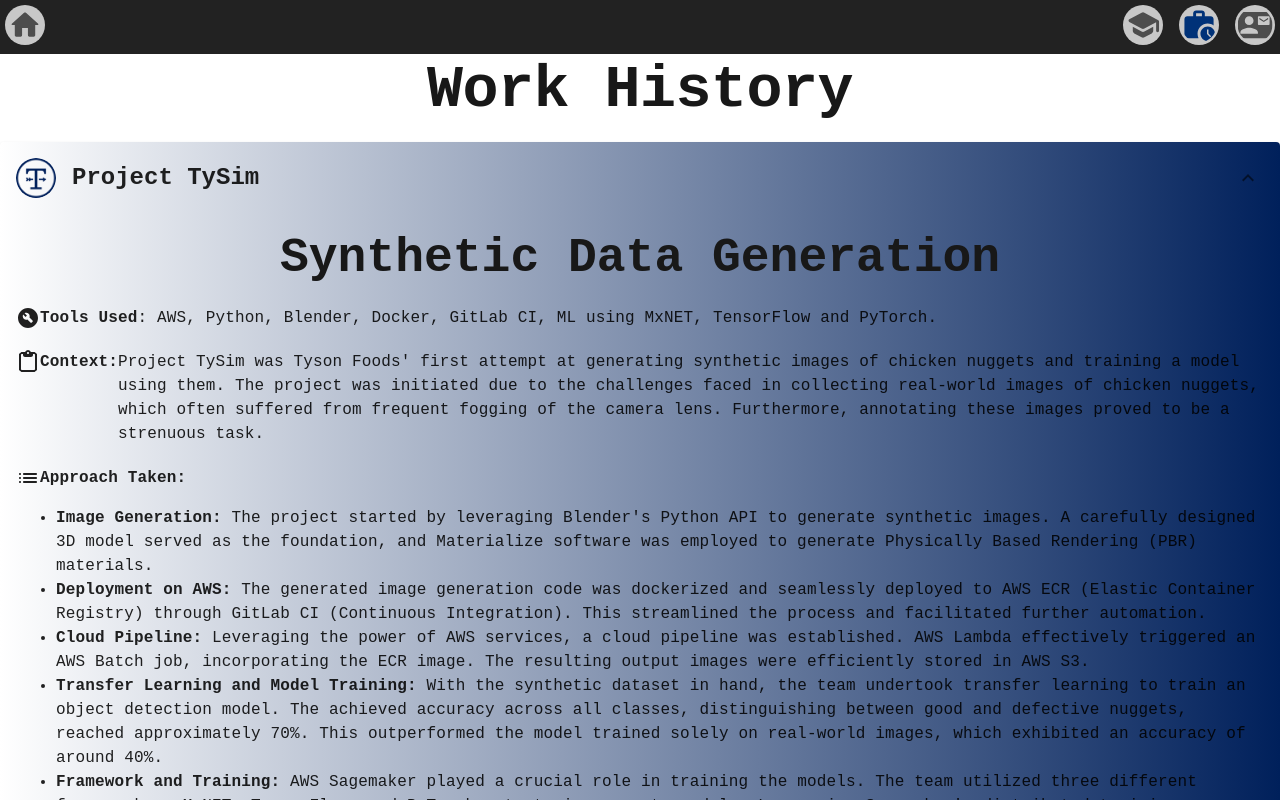
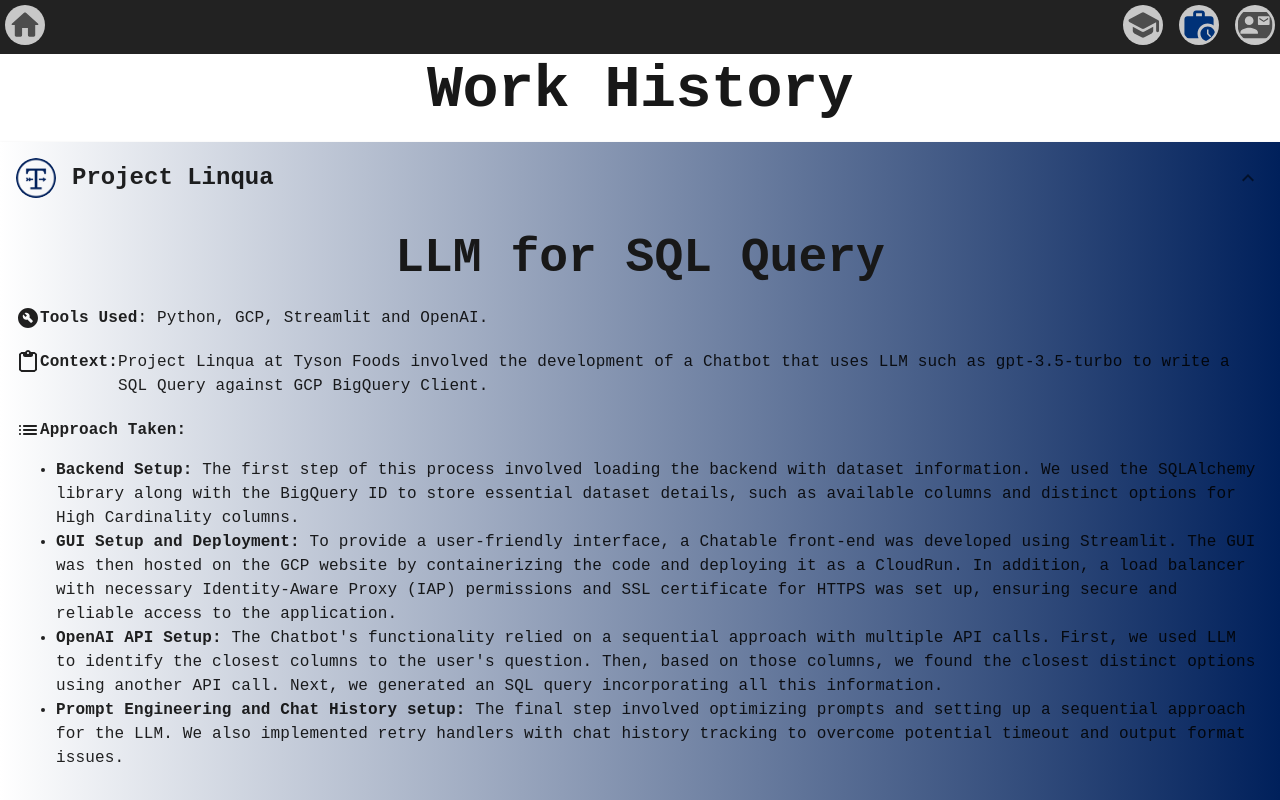
Before and after one commit to karthikgk97/personal-website, a React (Create React App) app in the folder my-personal-website/: page /work-history in a window 1280 px wide. Both pictures are taken after a click on the button 1248 px from the left and 178 px from the top of the page. Shown: the top 800 px of the page. Built offline with nearby package versions, Linux system fonts and the light colour scheme.

Commit message:
added linqua page. commit to store progress

```diff
--- a/my-personal-website/src/components/HomePage.js
+++ b/my-personal-website/src/components/HomePage.js
@@ -30,10 +30,11 @@
     <>
     {/* <TracerouteComponent /> */}
     {/* , top: '50%', left: '50%', transform: 'translate(-50%, -50%)' */}
-        <Stack direction={isPC ? 'row' : 'row'} justifyContent="center" alignItems="center" spacing={1} sx={{position: 'absolute', flex: '1'}}>
+    <div style={{ display: 'flex', justifyContent: 'center', alignItems: 'center', height: '100vh' }}>
+        <Stack direction={isPC ? 'row' : 'row'} justifyContent="center" alignItems="center" spacing={1}>
             <div>
             {/* <div style={{ marginBottom: isPC ? 0 : '20px', textAlign: isPC ? 'left' : 'center' }}> */}
-                <Typography variant="h3" style={{ color: 'rgb(24, 24, 24)', fontFamily: 'Monospace', marginLeft: '15%', marginTop: '10%'}}> <b>Karthik Ganesan </b></Typography>
+                <Typography variant="h2" style={{ color: 'rgb(24, 24, 24)', fontFamily: 'Monospace', marginLeft: '5%', marginTop: '0%', marginBottom: '5%'}}> <b>Karthik Ganesan </b></Typography>
                 <ListItem alignItems="center">
                     <ListItemIcon sx={{ marginBottom: '2%', marginRight: '-2.5%' }}>
                         <BadgeRoundedIcon />
@@ -81,6 +82,7 @@
             </div>
             <img src={profileImage} alt="Profile" style={{maxWidth: '100%',  width: '20%', height: '20%', justifyContent: 'flex-end', borderRadius: '10%'}} />
         </Stack>
+    </div>
     </>
     );
   }
--- a/my-personal-website/src/components/TopBar.js
+++ b/my-personal-website/src/components/TopBar.js
@@ -8,7 +8,6 @@
 import Avatar from '@mui/material/Avatar';
 import personalPhoto from '../images/avatar_photo.png';
 
-import { Link } from 'react-router-dom';
 import { NavLink } from 'react-router-dom';
 
 // Icons
--- a/my-personal-website/src/components/WorkPage.js
+++ b/my-personal-website/src/components/WorkPage.js
@@ -8,6 +8,7 @@
 import CardHeader from "@mui/material/CardHeader";
 import CardContent from "@mui/material/CardContent";
 
+import LinquaContents from './projects/Linqua';
 import TySimContents from './projects/TySim';
 import GripRLContents from './projects/GripRL';
 import BROCTContents from './projects/BROCT';
@@ -29,17 +30,52 @@
 import asu_logo from '../images/asu_logo.png';
 
 export default function WorkPage() {
+    const [linquaOpen, setLinquaOpen] = React.useState(false);
     const [tysimOpen, setTySimOpen] = React.useState(false);
     const [gripRLOpen, setGripRLOpen] = React.useState(false);
     const [broctOpen, setBroctOpen] = React.useState(false);
     const [goChartOpen, setGoChartOpen] = React.useState(false);
+
     return (
         <>
         <Stack direction="column" justifyContent="flex-start" alignItems="stretch" spacing={2}>
         <Typography variant="h2" style={{ color: 'rgb(24, 24, 24)', fontFamily: 'Monospace', textAlign: 'center'}}>  <b>Work History</b> </Typography>
 
+        <Card sx={{ borderRadius: 0 }}>
+            <div onClick={() => setLinquaOpen(!linquaOpen)} style={{ cursor: 'pointer'}}>
+            <CardHeader
+                    title= {<Typography variant="h5" style={{display: 'flex', fontFamily: 'Monospace'}}> <b>Project Linqua</b> </Typography>}
+                    avatar = {<Avatar alt="Tyson Foods" variant="circular" sizes="large" src={tyson_logo}/>}
+                    action={
+                        <IconButton
+                            onClick={() => setLinquaOpen(!linquaOpen)}
+                            aria-label="expand"
+                            size="large"
+                        >
+                            {linquaOpen ? <KeyboardArrowUpIcon />
+                                : <KeyboardArrowDownIcon />}
+                        </IconButton>
+                    }
+                    sx={{background: 'linear-gradient(90deg, rgba(255,255,255,1) 0%, rgba(0,32,91,1) 100%)' }}
+            >
+            </CardHeader>
+            </div>
+            <>
+                <Collapse in={linquaOpen} unmountOnExit>
+                    <CardContent
+                    sx={{background: 'linear-gradient(90deg, rgba(255,255,255,1) 0%, rgba(0,32,91,1) 100%)' }}
+                    >
+                    {/* <CardContent> */}
+                        <LinquaContents />
+                    </CardContent>
+                </Collapse>
+            </>
+        </Card>
+
+
+
         {/* <div style={{ display: 'flex', justifyContent: 'center', alignItems: 'center' }}>  */}
-        <Card>
+        <Card sx={{ borderRadius: 0 }} style={{marginTop: '-1px'}}>
             {/* <div onClick={() => setTySimOpen(!tysimOpen)} style={{ cursor: 'pointer', textAlign: 'center', display: 'flex', flexDirection: 'column', alignItems: 'center'}}> */}
             <div onClick={() => setTySimOpen(!tysimOpen)} style={{ cursor: 'pointer'}}>
             <CardHeader
@@ -76,7 +112,7 @@
 
 
         {/* <div style={{ display: 'flex', justifyContent: 'center', alignItems: 'center' }}>            */}
-        <Card style={{marginTop: '-1px'}}>
+        <Card sx={{ borderRadius: 0 }} style={{marginTop: '-1px'}}>
             {/* <div onClick={() => setGripRLOpen(!gripRLOpen)} style={{ cursor: 'pointer', textAlign: 'center', display: 'flex', flexDirection: 'column', alignItems: 'center'}}> */}
             <div onClick={() => setGripRLOpen(!gripRLOpen)} style={{ cursor: 'pointer'}}>
             <CardHeader
@@ -112,7 +148,7 @@
 
         {/* Duke Contents */}
 
-        <Card style={{marginTop: '-1px'}}  >
+        <Card sx={{ borderRadius: 0 }} style={{marginTop: '-1px'}}  >
             <div onClick={() => setBroctOpen(!broctOpen)} style={{ cursor: 'pointer'}}>
             <CardHeader
                     title= {<Typography variant="h5" style={{display: 'flex', fontFamily: 'Monospace'}}> <b>Project BROCT</b> </Typography>}
@@ -145,7 +181,7 @@
         {/* Go Chart Contents */}
 
         {/* <div style={{ display: 'flex', justifyContent: 'center', alignItems: 'center',marginTop: '-1px'}}>            */}
-        <Card style={{marginTop: '-1px'}}  >
+        <Card sx={{ borderRadius: 0 }} style={{marginTop: '-1px'}}  >
             {/* <div onClick={() => setGoChartOpen(!goChartOpen)} style={{ cursor: 'pointer', textAlign: 'center', display: 'flex', flexDirection: 'column', alignItems: 'center'}}> */}
             <div onClick={() => setGoChartOpen(!goChartOpen)} style={{ cursor: 'pointer'}}>
             <CardHeader
--- /dev/null
+++ b/my-personal-website/src/components/projects/Linqua.js
@@ -0,0 +1,44 @@
+import * as React from 'react';
+import Typography from '@mui/material/Typography';
+
+import BuildCircleRoundedIcon from '@mui/icons-material/BuildCircleRounded';
+import ContentPasteRoundedIcon from '@mui/icons-material/ContentPasteRounded';
+import ListRoundedIcon from '@mui/icons-material/ListRounded';
+
+export default function LinquaContents() {
+    return(
+        <>
+        <Typography variant="h3" style={{ color: 'rgb(24, 24, 24)', fontFamily: 'Monospace', textAlign: 'center'}}>
+            <b> LLM for SQL Query</b>
+        </Typography>
+        <br></br>
+        <Typography variant="body1" style={{display: 'flex',fontFamily: 'Monospace'}}>
+            <BuildCircleRoundedIcon style={{borderRadius: '50%'}}/>
+            <b> Tools Used </b>: Python, GCP, Streamlit and OpenAI.
+        </Typography>
+        <br></br>
+        <Typography variant="body1" style={{display: 'flex', fontFamily: 'Monospace'}}>
+            <ContentPasteRoundedIcon style={{borderRadius: '50%'}}/>
+            <b> Context: </b>
+            Project Linqua at Tyson Foods involved the development of a Chatbot that uses LLM such as gpt-3.5-turbo to write a SQL Query against GCP BigQuery Client. <br></br>
+        </Typography>
+
+        <br></br>
+
+        <Typography variant="body1" style={{display: 'flex', fontFamily: 'Monospace'}}>
+            <ListRoundedIcon style={{borderRadius: '50%'}}/>
+            <b> Approach Taken: </b>
+        </Typography>
+
+        <Typography variant='body1' style={{fontFamily: 'Monospace'}}>
+            <ul>
+                <li> <b> Backend Setup: </b> The first step of this process involved loading the backend with dataset information. We used the SQLAlchemy library along with the BigQuery ID to store essential dataset details, such as available columns and distinct options for High Cardinality columns. </li>
+                <li> <b> GUI Setup and Deployment: </b> To provide a user-friendly interface, a Chatable front-end was developed using Streamlit. The GUI was then hosted on the GCP website by containerizing the code and deploying it as a CloudRun. In addition, a load balancer with necessary Identity-Aware Proxy (IAP) permissions and SSL certificate for HTTPS was set up, ensuring secure and reliable access to the application.</li>
+                <li> <b> OpenAI API Setup: </b> The Chatbot's functionality relied on a sequential approach with multiple API calls. First, we used LLM to identify the closest columns to the user's question. Then, based on those columns, we found the closest distinct options using another API call. Next, we generated an SQL query incorporating all this information. </li>
+                <li> <b> Prompt Engineering and Chat History setup: </b> The final step involved optimizing prompts and setting up a sequential approach for the LLM. We also implemented retry handlers with chat history tracking to overcome potential timeout and output format issues.</li>
+            </ul>
+
+        </Typography>
+        </>
+    );
+}
```
